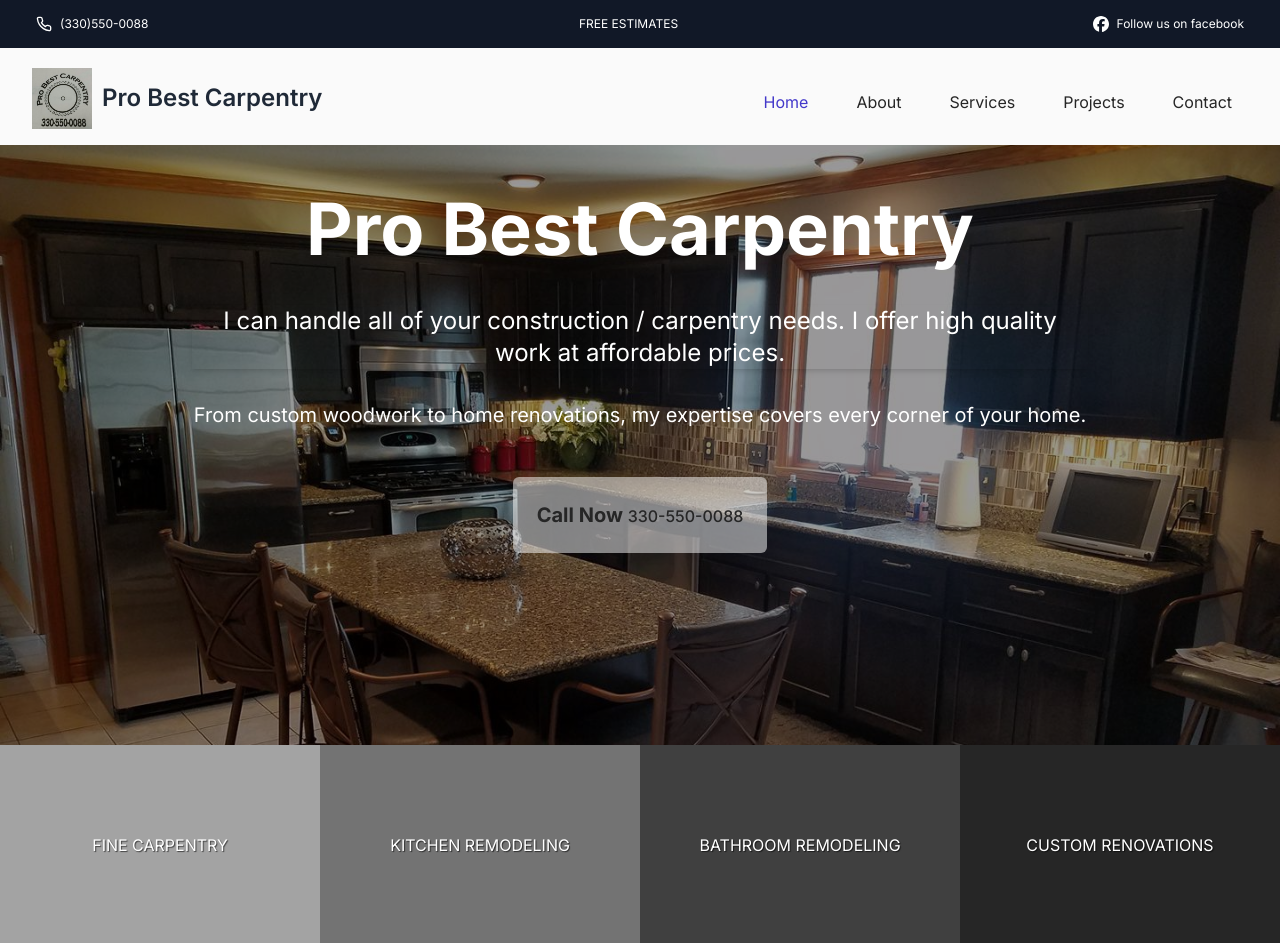
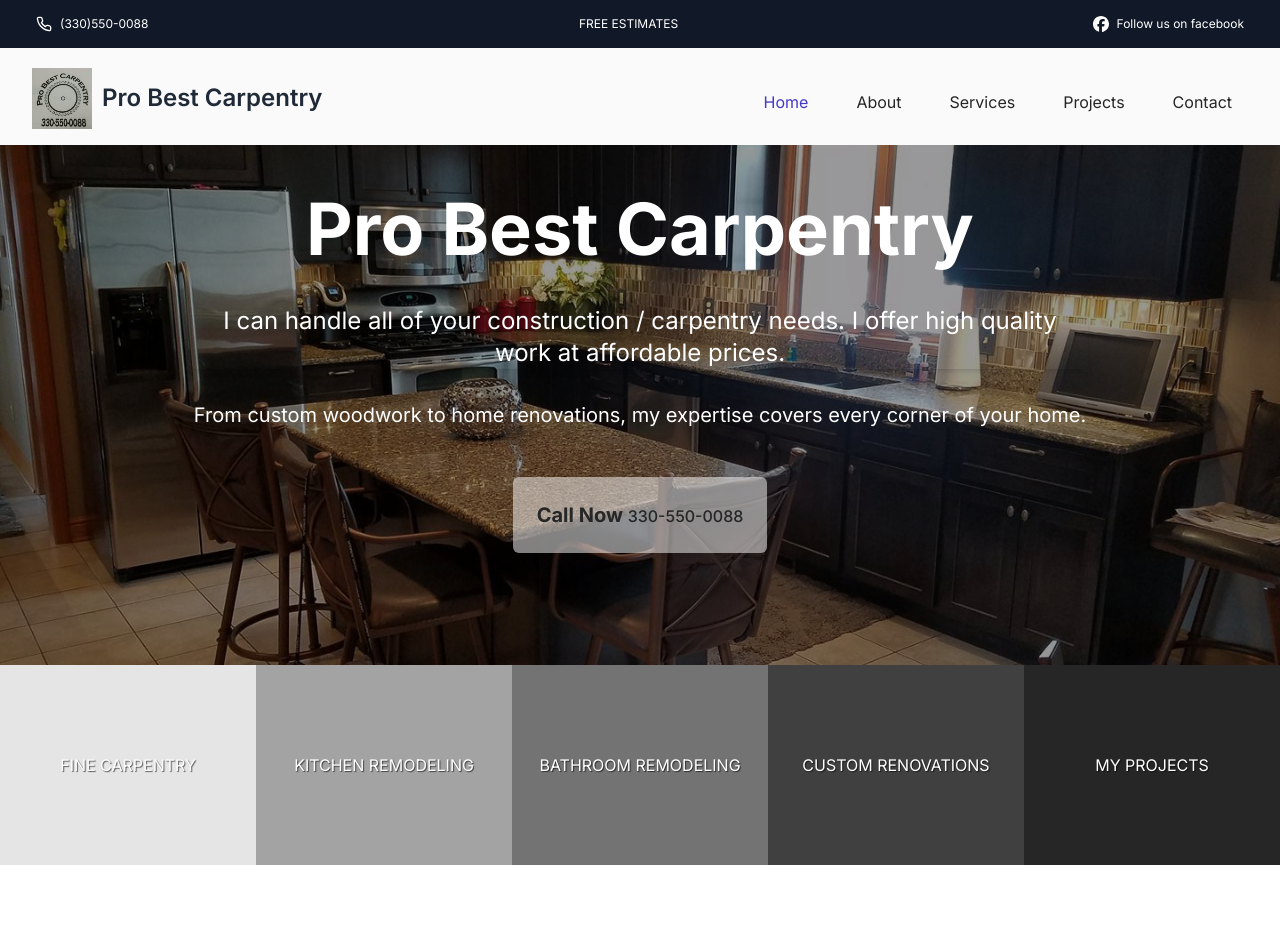
Before and after one commit to JerryDoran/pro-best-carpentry, a Next.js app: page / in a window 1280 px wide. Shown: the top 943 px of the page. Built offline with nearby package versions, Linux system fonts and the light colour scheme.

Commit message:
made revisions per client email

```diff
--- a/app/kitchen/page.tsx
+++ b/app/kitchen/page.tsx
@@ -122,7 +122,7 @@
         <section className='py-16'>
           <div className='container mx-auto px-4'>
             <h2 className='text-3xl font-bold mb-8 text-center'>
-              Why Choose Probest Carpentry
+              Why Choose Pro Best Carpentry
             </h2>
             <div className='grid md:grid-cols-3 gap-6'>
               <Card>
@@ -195,7 +195,7 @@
                 <Phone className='mr-4' />
                 <div>
                   <h3 className='font-semibold'>Phone</h3>
-                  <p>(330)555-1234</p>
+                  <p>(330) 550-0088</p>
                 </div>
               </div>
               <div className='flex items-center justify-center'>
--- a/components/hero.tsx
+++ b/components/hero.tsx
@@ -2,58 +2,69 @@
 
 export default function Hero() {
   return (
-    <div className='relative min-h-[calc(screen-145px)] bg-home-img bg-center bg-cover bg-no-repeat lg:bg-fixed'>
+    <>
+      <div className='relative min-h-[65vh] bg-home-img bg-center bg-cover bg-no-repeat lg:bg-fixed'>
         <div className='absolute inset-0 bg-black opacity-40 h-[100%] w-[100%]' />
         <section className='flex flex-col items-center justify-center gap-6 relative text-white z-10 p-4'>
           <h1 className='opacity-0 animate-fadeIn text-4xl md:text-7xl font-bold mt-8 text-center'>
             Pro Best Carpentry
           </h1>
           <p className='opacity-0 animate-fadeIn delay-200 mt-4 text-lg md:text-2xl text-center max-w-4xl mx-auto shadow-md'>
-          I can handle all of your construction / carpentry needs. I offer high
-          quality work at affordable prices.
+            I can handle all of your construction / carpentry needs. I offer
+            high quality work at affordable prices.
           </p>
           <p className='opacity-0 animate-fadeIn delay-300 mt-2 text-base md:text-xl text-center max-w-4xl mx-auto'>
             From custom woodwork to home renovations, my expertise covers every
             corner of your home.
           </p>
           <div className='opacity-0 animate-fadeIn delay-500 w-70 text-xl rounded-md bg-white/50 text-neutral-800 py-6 px-6 font-bold mt-6'>
-          Call Now <span className='text-base font-medium'> 330-550-0088</span>
+            Call Now{' '}
+            <span className='text-base font-medium'> 330-550-0088</span>
           </div>
         </section>
-      <div className='grid md:grid-cols-2 lg:grid-cols-4 w-full text-white animate-fadeIn delay-700 opacity-0 mt-44'>
+      </div>
+      <div className='grid md:grid-cols-2 lg:grid-cols-5 w-full text-white animate-fadeIn delay-500 opacity-0'>
         <Link
           href='/carpentry'
-          className='flex-1 bg-neutral-400 h-[200px] flex justify-center items-center p-6 relative overflow-hidden link'
+          className='flex-1 bg-neutral-200 h-[200px] flex justify-center items-center p-6 relative overflow-hidden link'
         >
-          <h2 className='text-white text-base uppercase relative z-10 text-custom'>
+          <h2 className='text-white text-base uppercase relative z-10 text-custom text-center'>
             Fine Carpentry
           </h2>
         </Link>
         <Link
           href='/kitchen'
-          className='flex-1 bg-neutral-500 h-[200px] flex justify-center items-center p-6 relative overflow-hidden link'
+          className='flex-1 bg-neutral-400 h-[200px] flex justify-center items-center p-6 relative overflow-hidden link'
         >
-          <h2 className='text-white text-base uppercase relative z-10 text-custom'>
+          <h2 className='text-white text-base uppercase relative z-10 text-custom text-center'>
             Kitchen Remodeling
           </h2>
         </Link>
         <Link
           href='/bathroom'
-          className='flex-1 bg-neutral-700 h-[200px] flex justify-center items-center p-6 relative overflow-hidden link'
+          className='flex-1 bg-neutral-500 h-[200px] flex justify-center items-center p-6 relative overflow-hidden link'
         >
-          <h2 className='text-white text-base uppercase relative z-10 text-custom'>
+          <h2 className='text-white text-base uppercase relative z-10 text-custom text-center'>
             Bathroom Remodeling
           </h2>
         </Link>
         <Link
           href='/custom'
-          className='flex-1 bg-neutral-800 h-[200px] flex justify-center items-center p-6 relative overflow-hidden link'
+          className='flex-1 bg-neutral-700 h-[200px] flex justify-center items-center p-6 relative overflow-hidden link'
         >
-          <h2 className='text-white text-base uppercase relative z-10 text-custom'>
+          <h2 className='text-white text-base uppercase relative z-10 text-custom text-center'>
             Custom Renovations
           </h2>
         </Link>
+        <Link
+          href='/projects'
+          className='flex-1 bg-neutral-800 h-[200px] flex justify-center items-center p-6 relative overflow-hidden link'
+        >
+          <h2 className='text-white text-base uppercase relative z-10 text-custom text-center'>
+            My Projects
+          </h2>
+        </Link>
       </div>
-    </div>
+    </>
   );
 }
--- a/site-data/data.ts
+++ b/site-data/data.ts
@@ -33,13 +33,6 @@
   },
   {
     id: 5,
-    review:
-      "Tom does great work,  but for many of these projects he wasn't the designer or did he do the critical measurements. A talented young man who, as far as I know,  has little design training. People should be aware of this if they are contemplating a complicated design.",
-    name: 'Jody Dorsett',
-    date: 'July 2, 2018',
-  },
-  {
-    id: 6,
     review:
       'Tom and his crew did a fabulous job adding a backsplash and crown molding to our kitchen. Their attention to detail is amazing! Fabulous job and very professional!',
     name: 'Stephen McDermott',
```
Lines whose indentation alone changed are shown as unchanged.
